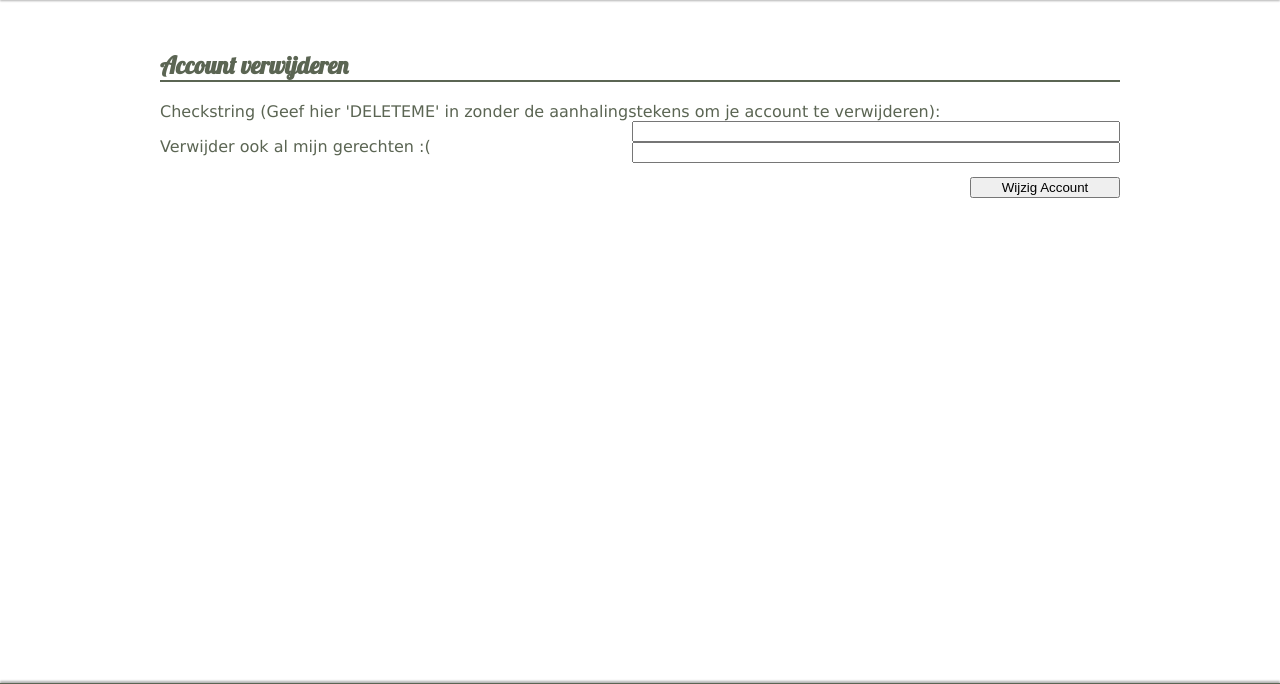
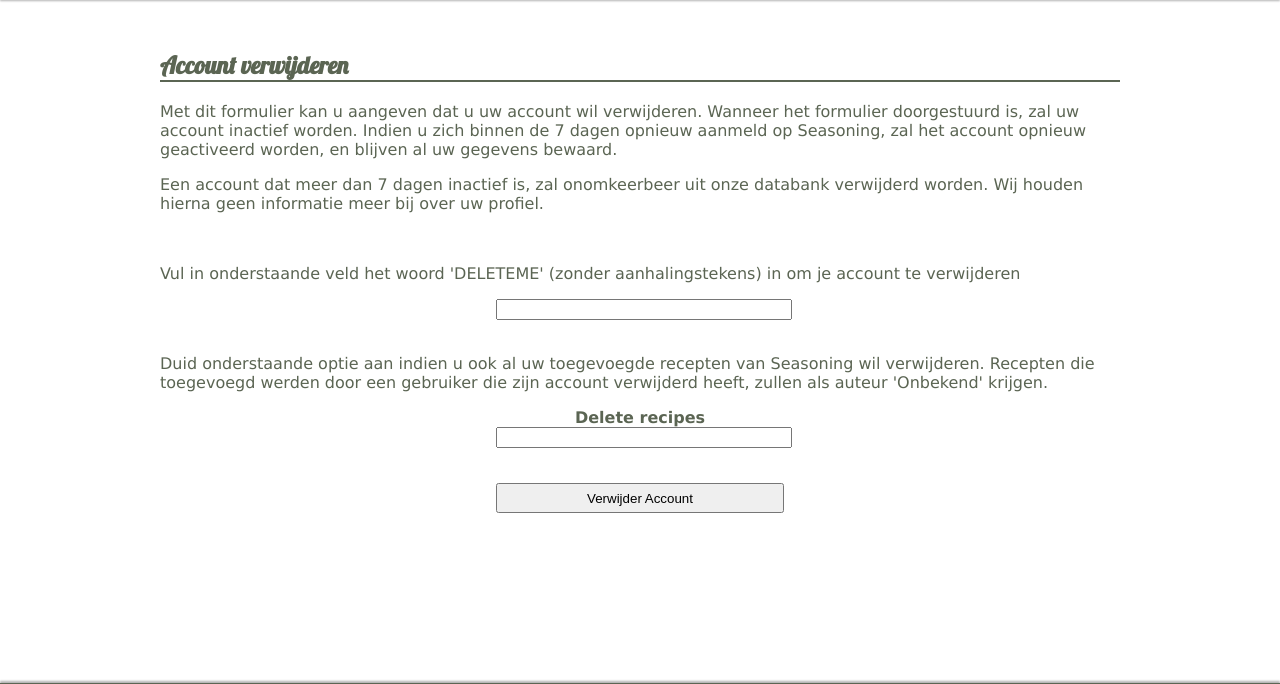
Before and after one commit to Gargamel1989/Seasoning, a Django app: template Seasoning/authentication/templates/authentication/account_delete.html in a window 1280 px wide. Shown: the part 66-750 px from the top of the page. Run offline with Django 3.2, Linux system fonts and the light colour scheme; the template is opened without the code that fills it, so the values that code supplies are empty, except form fields; tables that the repository leaves empty hold one stand-in row (values such as "Sample post"); form fields are guessed from the names that the template uses; some libraries are stand-ins or nearby versions; grey boxes are pictures that could not be loaded.

Commit message:
Delete account page done

```diff
--- a/Seasoning/authentication/templates/authentication/account_delete.html
+++ b/Seasoning/authentication/templates/authentication/account_delete.html
@@ -1,20 +1,91 @@
 {% extends "base.html" %}
 
 {% block title %}Account verwijderen{% endblock %}
+
+{% block extra_link %}
+<link rel="stylesheet" href="http://code.jquery.com/ui/1.10.3/themes/smoothness/jquery-ui.css" />
+<style>
+/*
+ * Tooltip styles
+ */
+.ui-tooltip {
+    position: absolute;
+}
+
+.ui-widget {
+    font-family: Verdana,Arial,sans-serif;
+    font-size: .75em;
+    color: #5B6553;
+}
+</style>
+{% endblock %}
+
+{% block extra_script %}
+<script src="//ajax.googleapis.com/ajax/libs/jqueryui/1.10.3/jquery-ui.min.js"></script>
+<script>
+$(function() {
+    $('.tooltip-field input').each(function() {
+        $(this).tooltip({
+            items: ".tooltip-field input",
+            content:  function() {
+                return $(this).parent().children('.tooltip').text();
+            },
+            position: {
+                of: $(this).parent(),
+                my: "left top",
+                at: "right+10 top-2"
+            },
+        }).off("mouseover mouseout");
+    });
+
+})
+</script>
+{% endblock %}
+
 {% block page_name %}Account verwijderen{% endblock %}
 
 {% block content %}
 
-<form action="" method="post" enctype="multipart/form-data">
+<form action="" method="post" enctype="multipart/form-data" id="account-delete-form">
 {% csrf_token %}
+
 <p>
-Checkstring (Geef hier 'DELETEME' in zonder de aanhalingstekens om je account te verwijderen): {{ form.checkstring }}
+    Met dit formulier kan u aangeven dat u uw account wil verwijderen. Wanneer het formulier doorgestuurd is,
+    zal uw account inactief worden. Indien u zich binnen de 7 dagen opnieuw aanmeld op Seasoning, zal het
+    account opnieuw geactiveerd worden, en blijven al uw gegevens bewaard.
 </p>
 <p>
-{{ form.delete_recipes }} Verwijder ook al mijn gerechten :(
+    Een account dat meer dan 7 dagen inactief is, zal onomkeerbeer uit onze databank verwijderd worden. Wij houden
+    hierna geen informatie meer bij over uw profiel.
 </p>
-<input type="submit" value="Wijzig Account" />
-</form>
+<br />
+<p>
+    Vul in onderstaande veld het woord 'DELETEME' (zonder aanhalingstekens) in om je account te verwijderen
 </p>
 
+<div class="field-wrapper tooltip-field">
+    {{ form.checkstring }}
+
+    <div class="tooltip">Vul hier het woord 'DELETEME' zonder aanhalingstekens in.</div>
+
+</div>
+
+<p>
+    Duid onderstaande optie aan indien u ook al uw toegevoegde recepten van Seasoning wil verwijderen.
+    Recepten die toegevoegd werden door een gebruiker die zijn account verwijderd heeft, zullen als
+    auteur 'Onbekend' krijgen.
+</p>
+
+<div class="field-wrapper tooltip-field">
+    <span><strong>{{ form.delete_recipes.label }}</strong></span>
+    {{ form.delete_recipes }}
+
+    <div class="tooltip">:(</div>
+</div>
+
+<div id="submit-button">
+    <input type="submit" value="Verwijder Account" />
+</div>
+</form>
+
 {% endblock %}
--- a/Seasoning/general/static/css/base.css
+++ b/Seasoning/general/static/css/base.css
@@ -726,6 +726,31 @@ color:#598c2c;
 }
 
 /*
+ * Account Delete
+ */
+#account-delete-form .field-wrapper {
+	width: 30%;
+	margin: auto;
+	text-align: center;
+	margin-bottom: 30px;
+}
+
+#account-delete-form .field-wrapper input {
+	width: 100%;
+	float: none;
+}
+
+#account-delete-form #submit-button {
+	text-align: center;
+}
+
+#account-delete-form #submit-button input {
+	float: none;
+	width: 30%;
+	height: 30px;
+}
+
+/*
  * Add Recipe Form
  */
 #add-recipe-form {
```
